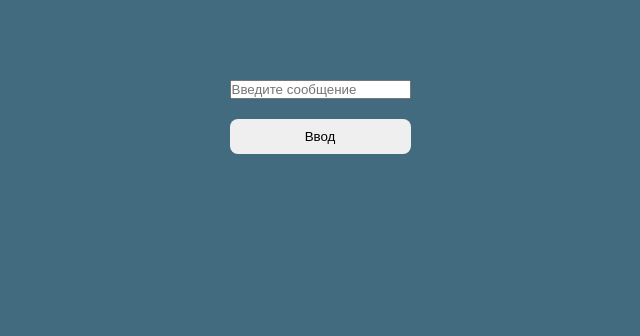
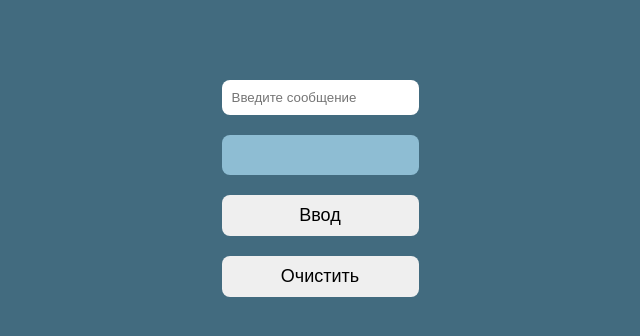
Before and after one commit to ForestRustle/Home-Work-JS-Advanced, a website: page 15-build/index.html in a window 1280 px wide. Both pictures are taken after a click on the button "Ввод". Shown: the whole page, without its empty margins (320-960 px from the left). Drawn offline with Linux system fonts and the light colour scheme.

Commit message:
fix / Добалены стили и очистка сообщения

```diff
--- a/15-build/bundle.js
+++ b/15-build/bundle.js
@@ -19,11 +19,15 @@
     }
   }
 
-  const button = document.querySelector('.button-text');
-  const input = document.querySelector('.message');
+  const pagesElements = {
+    textButton: document.querySelector('.button-text'),
+    input: document.querySelector('.message'),
+    userMessage: document.querySelector('.user-message'),
+    clearMessage: document.querySelector('.clear-text')
+  };
 
-  button.addEventListener('click', () => {
-    const message = input.value;
+  pagesElements.textButton.addEventListener('click', () => {
+    const message = pagesElements.input.value;
     if (message.trim() === '') {
       console.log('Сообщение пустой');
       return;
@@ -32,8 +36,12 @@
     const user = new User(task);
 
     user.do();
+    pagesElements.userMessage.innerHTML = message;
+    pagesElements.input.value = "";
+  });
 
-    input.value = "";
+  pagesElements.clearMessage.addEventListener('click', () => {
+    pagesElements.userMessage.innerHTML = "";
   });
 
 })();
--- a/15-build/index.html
+++ b/15-build/index.html
@@ -10,7 +10,9 @@
   <body>
     <div class="wrapper">
       <input class="message" type="text" placeholder="Введите сообщение">
-    <button class="button-text">Ввод</button>
+      <div class="user-message"></div>
+      <button class="button button-text">Ввод</button>
+      <button class="button clear-text">Очистить</button>
     </div>
   </body>
 </html>
--- a/15-build/styles/style.css
+++ b/15-build/styles/style.css
@@ -3,7 +3,7 @@
   padding: 0;
 }
 
-body{
+body {
   background-color: #426b7f;
   display: flex;
   justify-content: center;
@@ -16,9 +16,22 @@ body{
   gap: 20px;
 }
 
-.button-text {
+.message {
+  padding: 10px;
+  border-radius: 8px;
+  border: none;
+}
+
+.user-message {
+  padding: 20px;
+  background: #8ebdd3;
+  border-radius: 8px;
+}
+
+.button {
   padding: 10px 15px;
   border-radius: 8px;
+  font-size: 18px;
   border: none;
   cursor: pointer;
 }
```
Also changed, not shown: 15-build/scripts/main.js (+13 -6 lines). Lines whose indentation alone changed are shown as unchanged.
